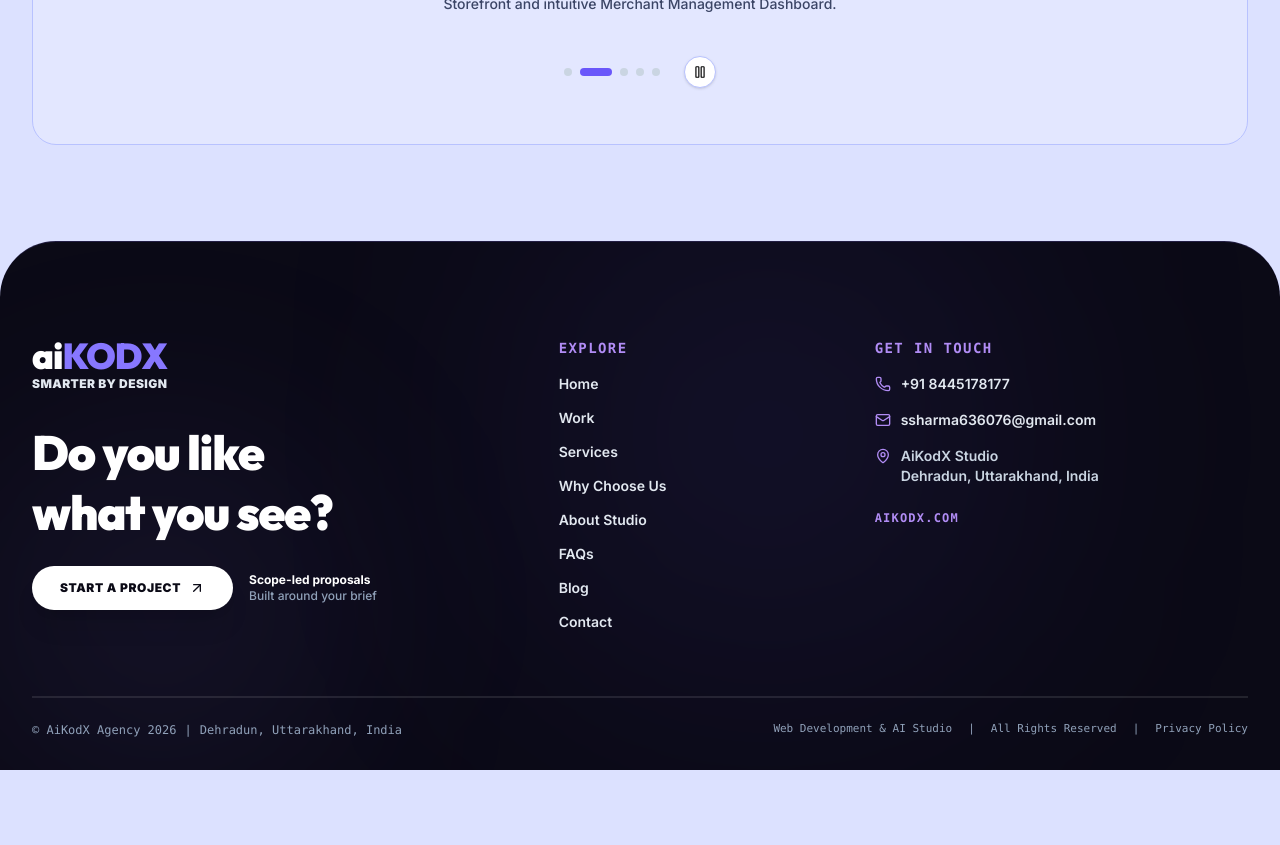
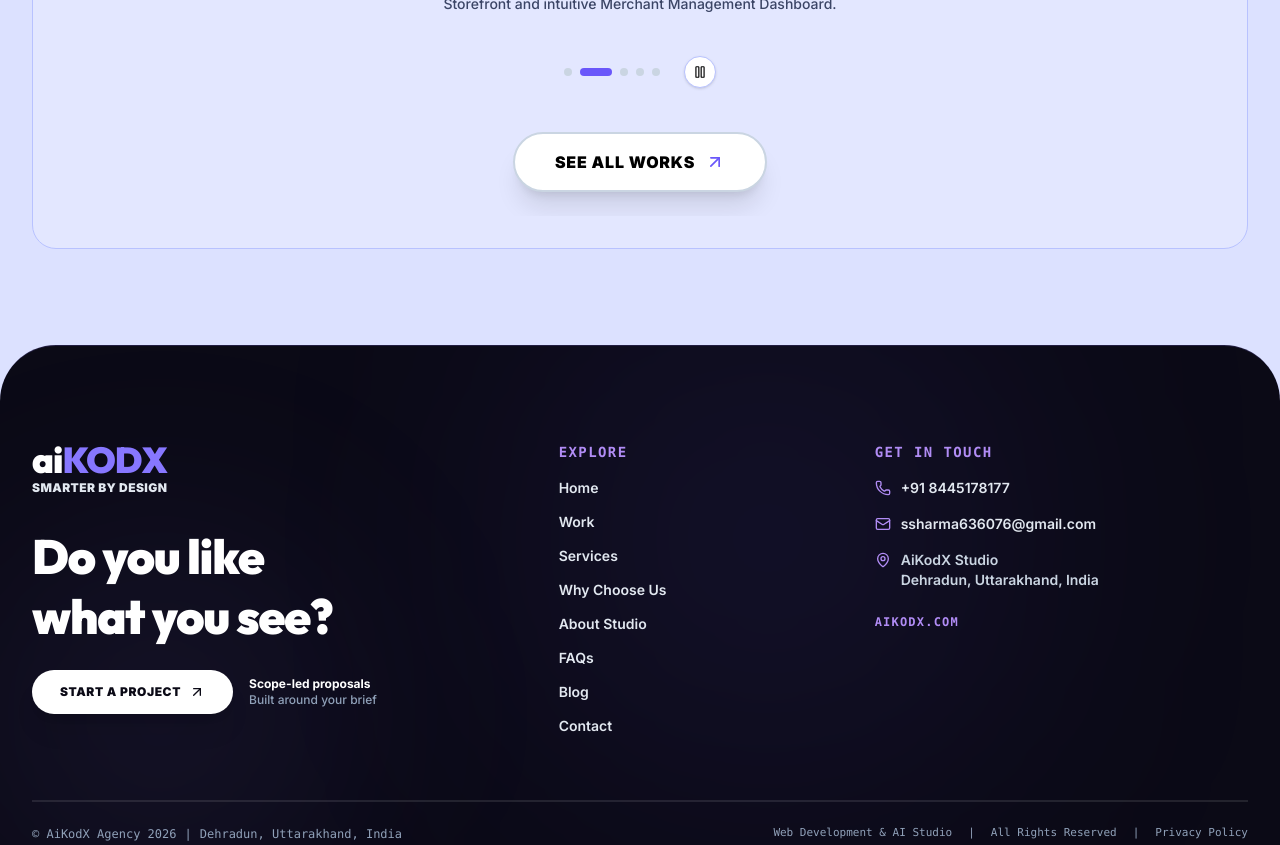
Before and after one commit to shivabhardwaj4545-art/Company, a Next.js app: page /work in a window 1280 px wide. Shown: the part 1180-2025 px from the top of the page. Before the commit the page ends 1950 px from the top, so only its background shows below. Built offline with nearby package versions, Linux system fonts and the light colour scheme.

Commit message:
fix: restrict big See All Works CTA button exclusively to the Work page

```diff
--- a/src/app/work/page.tsx
+++ b/src/app/work/page.tsx
@@ -38,7 +38,7 @@ export default function AllProjectsPage() {
 
         {/* 3D Coverflow Interactive Carousel Showcase */}
         <div className="py-6 rounded-3xl bg-[var(--surface-secondary)]/60 border border-[var(--border)] p-4 sm:p-8">
-          <Work3DCarousel projects={projects} showSeeAll={false} />
+          <Work3DCarousel projects={projects} showSeeAll={true} />
         </div>
       </div>
     </>
--- a/src/components/ui/Work3DCarousel.tsx
+++ b/src/components/ui/Work3DCarousel.tsx
@@ -12,7 +12,7 @@ interface Work3DCarouselProps {
   showSeeAll?: boolean;
 }
 
-export function Work3DCarousel({ projects, onOpenModal, showSeeAll = true }: Work3DCarouselProps) {
+export function Work3DCarousel({ projects, onOpenModal, showSeeAll = false }: Work3DCarouselProps) {
   const [activeIndex, setActiveIndex] = useState(0);
   const [isPlaying, setIsPlaying] = useState(true);
 
```
